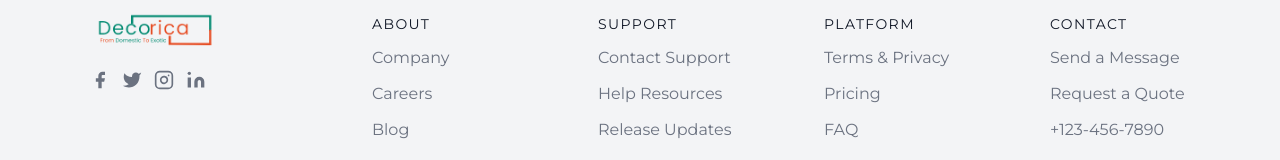
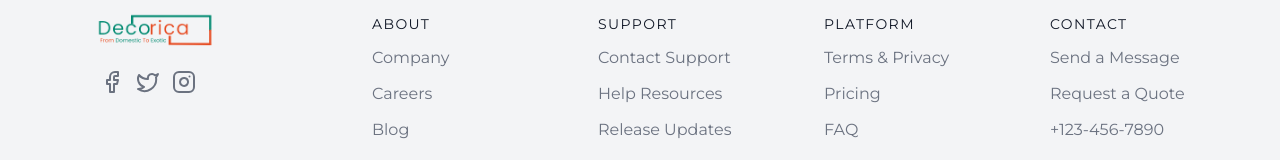
Before and after one commit to Pujari-Raj/decorica-frontend, a React (Vite) app: page / in a window 1280 px wide. Shown: the part 946-1106 px from the top of the page. Built offline with nearby package versions, Linux system fonts and the light colour scheme.

Commit message:
change: changed socials icons in footer component, removed unsused code

```diff
--- a/src/Icons/Icons.jsx
+++ b/src/Icons/Icons.jsx
@@ -6,22 +6,55 @@
   Profile: CircleUserRound,
 };
 
-export const ArrowRightIcon = ({size}) => {
-  return (
+export const FacebookIcon = ({}) => (
   <svg
     xmlns="http://www.w3.org/2000/svg"
-      width={size}
-      height={size}
+    width="24"
+    height="24"
     viewBox="0 0 24 24"
     fill="none"
     stroke="currentColor"
     stroke-width="2"
     stroke-linecap="round"
     stroke-linejoin="round"
-      class="lucide lucide-arrow-right"
+    class="lucide lucide-facebook"
   >
-      <path d="M5 12h14" />
-      <path d="m12 5 7 7-7 7" />
+    <path d="M18 2h-3a5 5 0 0 0-5 5v3H7v4h3v8h4v-8h3l1-4h-4V7a1 1 0 0 1 1-1h3z" />
   </svg>
 );
-};
+
+export const InstagramIcon = ({}) => (
+  <svg
+    xmlns="http://www.w3.org/2000/svg"
+    width="24"
+    height="24"
+    viewBox="0 0 24 24"
+    fill="none"
+    stroke="currentColor"
+    stroke-width="2"
+    stroke-linecap="round"
+    stroke-linejoin="round"
+    class="lucide lucide-instagram"
+  >
+    <rect width="20" height="20" x="2" y="2" rx="5" ry="5" />
+    <path d="M16 11.37A4 4 0 1 1 12.63 8 4 4 0 0 1 16 11.37z" />
+    <line x1="17.5" x2="17.51" y1="6.5" y2="6.5" />
+  </svg>
+);
+
+export const TwiiterIcon = ({}) => (
+  <svg
+    xmlns="http://www.w3.org/2000/svg"
+    width="24"
+    height="24"
+    viewBox="0 0 24 24"
+    fill="none"
+    stroke="currentColor"
+    stroke-width="2"
+    stroke-linecap="round"
+    stroke-linejoin="round"
+    class="lucide lucide-twitter"
+  >
+    <path d="M22 4s-.7 2.1-2 3.4c1.6 10-9.4 17.3-18 11.6 2.2.1 4.4-.6 6-2C3 15.5.5 9.6 3 5c2.2 2.6 5.6 4.1 9 4-.9-4.2 4-6.6 7-3.8 1.1 0 3-1.2 3-1.2z" />
+  </svg>
+);
--- a/src/Layout/Footer.jsx
+++ b/src/Layout/Footer.jsx
@@ -1,4 +1,5 @@
 import React from "react";
+import { FacebookIcon, InstagramIcon, TwiiterIcon } from "../Icons/Icons";
 
 const Footer = () => {
   return (
@@ -14,69 +15,17 @@
                   alt="website-logo"
                 />
               </a>
+              {/* Socials */}
               <div className="mt-4">
                 <span className="inline-flex justify-center mt-2 sm:ml-auto sm:mt-0 sm:justify-start">
                   <a className="text-gray-500 cursor-pointer hover:text-gray-700">
-                    <svg
-                      fill="currentColor"
-                      strokeLinecap="round"
-                      strokeLinejoin="round"
-                      strokeWidth="2"
-                      className="w-5 h-5"
-                      viewBox="0 0 24 24"
-                    >
-                      <path d="M18 2h-3a5 5 0 00-5 5v3H7v4h3v8h4v-8h3l1-4h-4V7a1 1 0 011-1h3z"></path>
-                    </svg>
+                    <FacebookIcon/>
                   </a>
                   <a className="ml-3 text-gray-500 cursor-pointer hover:text-gray-700">
-                    <svg
-                      fill="currentColor"
-                      strokeLinecap="round"
-                      strokeLinejoin="round"
-                      strokeWidth="2"
-                      className="w-5 h-5"
-                      viewBox="0 0 24 24"
-                    >
-                      <path d="M23 3a10.9 10.9 0 01-3.14 1.53 4.48 4.48 0 00-7.86 3v1A10.66 10.66 0 013 4s-4 9 5 13a11.64 11.64 0 01-7 2c9 5 20 0 20-11.5a4.5 4.5 0 00-.08-.83A7.72 7.72 0 0023 3z"></path>
-                    </svg>
+                    <TwiiterIcon/>
                   </a>
                   <a className="ml-3 text-gray-500 cursor-pointer hover:text-gray-700">
-                    <svg
-                      fill="none"
-                      stroke="currentColor"
-                      strokeLinecap="round"
-                      strokeLinejoin="round"
-                      strokeWidth="2"
-                      className="w-5 h-5"
-                      viewBox="0 0 24 24"
-                    >
-                      <rect
-                        width="20"
-                        height="20"
-                        x="2"
-                        y="2"
-                        rx="5"
-                        ry="5"
-                      ></rect>
-                      <path d="M16 11.37A4 4 0 1112.63 8 4 4 0 0116 11.37zm1.5-4.87h.01"></path>
-                    </svg>
-                  </a>
-                  <a className="ml-3 text-gray-500 cursor-pointer hover:text-gray-700">
-                    <svg
-                      fill="currentColor"
-                      stroke="currentColor"
-                      strokeLinecap="round"
-                      strokeLinejoin="round"
-                      strokeWidth="0"
-                      className="w-5 h-5"
-                      viewBox="0 0 24 24"
-                    >
-                      <path
-                        stroke="none"
-                        d="M16 8a6 6 0 016 6v7h-4v-7a2 2 0 00-2-2 2 2 0 00-2 2v7h-4v-7a6 6 0 016-6zM2 9h4v12H2z"
-                      ></path>
-                      <circle cx="4" cy="4" r="2" stroke="none"></circle>
-                    </svg>
+                    <InstagramIcon/>
                   </a>
                 </span>
               </div>
--- a/src/pages/Home/HeroSection.jsx
+++ b/src/pages/Home/HeroSection.jsx
@@ -1,5 +1,4 @@
 import React from "react";
-import { ArrowRightIcon } from "../../Icons/Icons";
 import MainBanner from "../../../public/assets/featuredImages/main-banner.jpg";
 import { ArrowRight } from "lucide-react";
 import { Link } from "react-router-dom";
```
Lines whose indentation alone changed are shown as unchanged.
